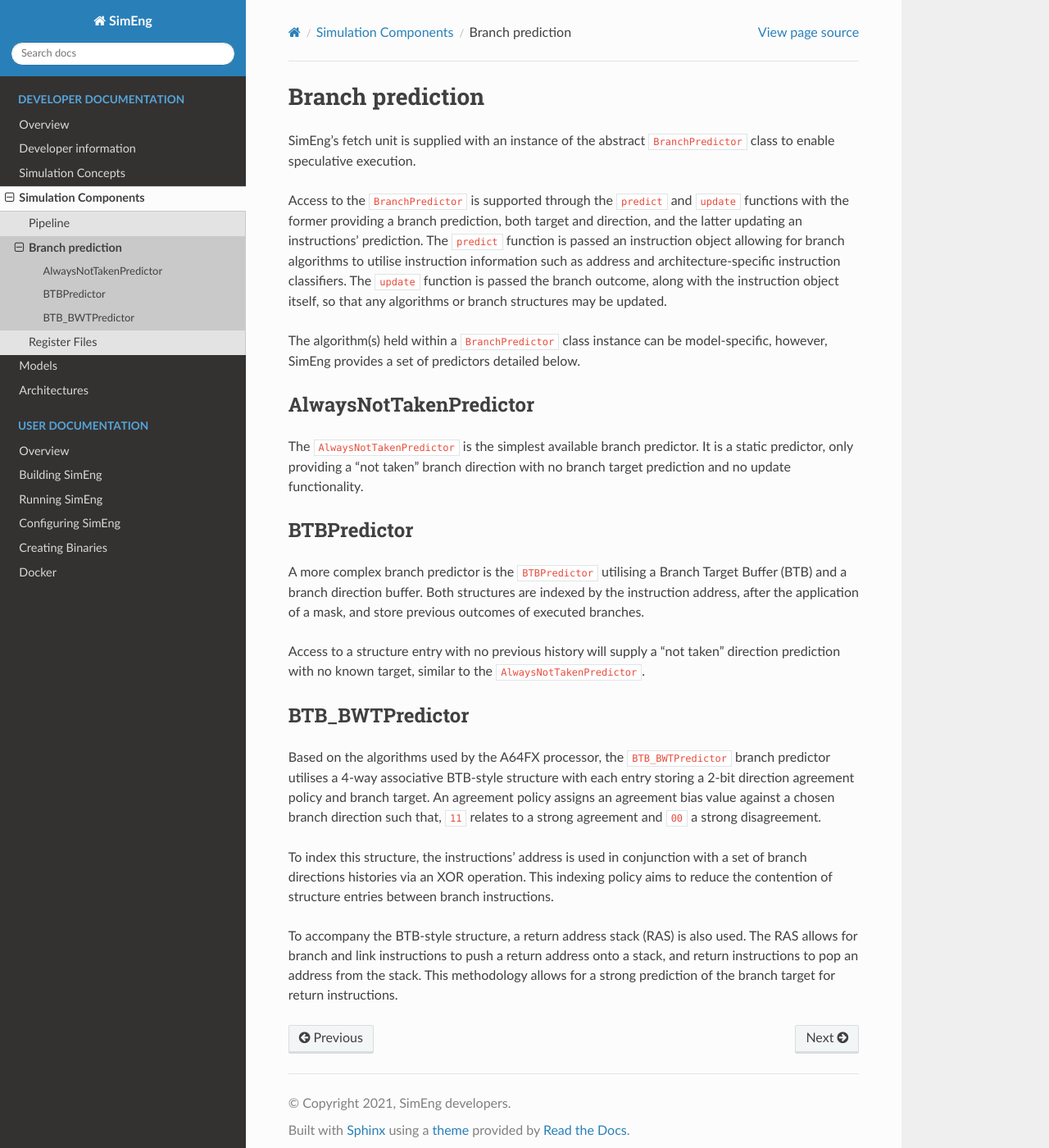
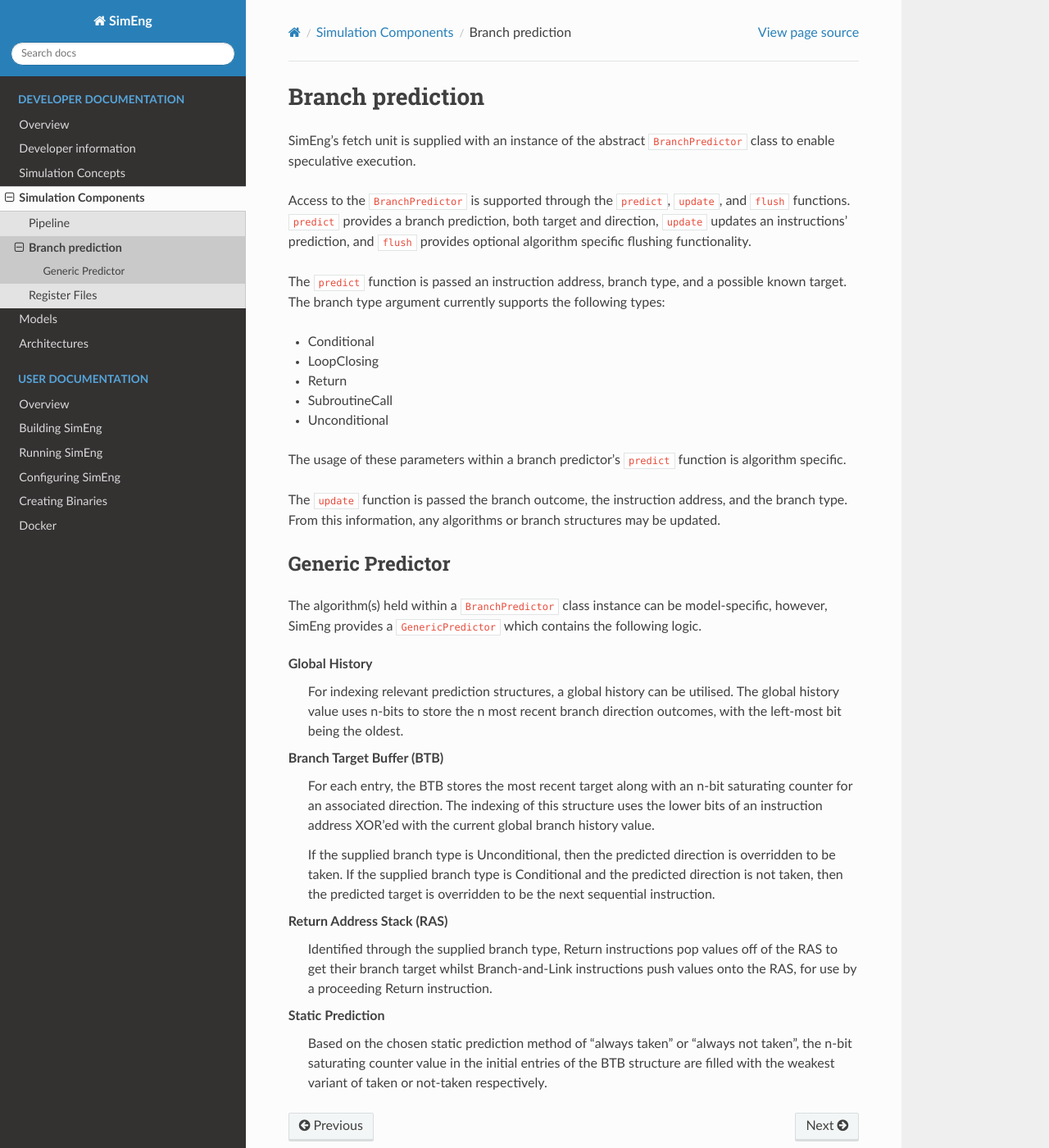
Before and after one commit to UoB-HPC/SimEng, a Sphinx documentation site: the page built from docs/sphinx/developer/components/branchPred.rst, in a window 1280 px wide and 1400 px high. Shown: the whole window at 82% size. Built offline with Sphinx 7.4.7 and the Read the Docs theme 2.0.0, drawn with Linux system fonts in a browser that asks for light colours; pages that are not in the unit, such as notebooks, are missing from menus.

Commit message:
Added documentation for new BP and fetch loop buffer logic SE-163

```diff
--- a/docs/sphinx/developer/components/branchPred.rst
+++ b/docs/sphinx/developer/components/branchPred.rst
@@ -3,28 +3,35 @@
 
 SimEng's fetch unit is supplied with an instance of the abstract ``BranchPredictor`` class to enable speculative execution.
 
-Access to the ``BranchPredictor`` is supported through the ``predict`` and ``update`` functions with the former providing a branch prediction, both target and direction, and the latter updating an instructions' prediction. The ``predict`` function is passed an instruction object allowing for branch algorithms to utilise instruction information such as address and architecture-specific instruction classifiers. The ``update`` function is passed the branch outcome, along with the instruction object itself, so that any algorithms or branch structures may be updated.
+Access to the ``BranchPredictor`` is supported through the ``predict``, ``update``, and ``flush`` functions. ``predict`` provides a branch prediction, both target and direction, ``update`` updates an instructions' prediction, and ``flush`` provides optional algorithm specific flushing functionality.
 
-The algorithm(s) held within a ``BranchPredictor`` class instance can be model-specific, however, SimEng provides a set of predictors detailed below.
+The ``predict`` function is passed an instruction address, branch type, and a possible known target. The branch type argument currently supports the following types:
 
-AlwaysNotTakenPredictor
------------------------
+- Conditional
+- LoopClosing
+- Return
+- SubroutineCall
+- Unconditional
 
-The ``AlwaysNotTakenPredictor`` is the simplest available branch predictor. It is a static predictor, only providing a "not taken" branch direction with no branch target prediction and no update functionality.
+The usage of these parameters within a branch predictor's ``predict`` function is algorithm specific.
 
+The ``update`` function is passed the branch outcome, the instruction address, and the branch type. From this information, any algorithms or branch structures may be updated.
 
-BTBPredictor
-------------
+Generic Predictor
+-----------------
 
-A more complex branch predictor is the ``BTBPredictor`` utilising a Branch Target Buffer (BTB) and a branch direction buffer. Both structures are indexed by the instruction address, after the application of a mask, and store previous outcomes of executed branches.
+The algorithm(s) held within a ``BranchPredictor`` class instance can be model-specific, however, SimEng provides a ``GenericPredictor`` which contains the following logic.
 
-Access to a structure entry with no previous history will supply a "not taken" direction prediction with no known target, similar to the ``AlwaysNotTakenPredictor``.
+Global History
+    For indexing relevant prediction structures, a global history can be utilised. The global history value uses n-bits to store the n most recent branch direction outcomes, with the left-most bit being the oldest.
 
-BTB_BWTPredictor
-----------------
+Branch Target Buffer (BTB)
+    For each entry, the BTB stores the most recent target along with an n-bit saturating counter for an associated direction. The indexing of this structure uses the lower bits of an instruction address XOR'ed with the current global branch history value.
 
-Based on the algorithms used by the A64FX processor, the ``BTB_BWTPredictor`` branch predictor utilises a 4-way associative BTB-style structure with each entry storing a 2-bit direction agreement policy and branch target. An agreement policy assigns an agreement bias value against a chosen branch direction such that, ``11`` relates to a strong agreement and ``00`` a strong disagreement.
+    If the supplied branch type is Unconditional, then the predicted direction is overridden to be taken. If the supplied branch type is Conditional and the predicted direction is not taken, then the predicted target is overridden to be the next sequential instruction.
 
-To index this structure, the instructions' address is used in conjunction with a set of branch directions histories via an XOR operation. This indexing policy aims to reduce the contention of structure entries between branch instructions.
+Return Address Stack (RAS)
+    Identified through the supplied branch type, Return instructions pop values off of the RAS to get their branch target whilst Branch-and-Link instructions push values onto the RAS, for use by a proceeding Return instruction.
 
-To accompany the BTB-style structure, a return address stack (RAS) is also used. The RAS allows for branch and link instructions to push a return address onto a stack, and return instructions to pop an address from the stack. This methodology allows for a strong prediction of the branch target for return instructions.
+Static Prediction
+    Based on the chosen static prediction method of "always taken" or "always not taken", the n-bit saturating counter value in the initial entries of the BTB structure are filled with the weakest variant of taken or not-taken respectively.
```
Also changed, not shown: docs/sphinx/developer/components/pipeline/components.rst (+7 -0 lines), docs/sphinx/developer/components/pipeline/units.rst (+26 -1 lines), docs/sphinx/user/configuring_simeng.rst (+28 -5 lines).
